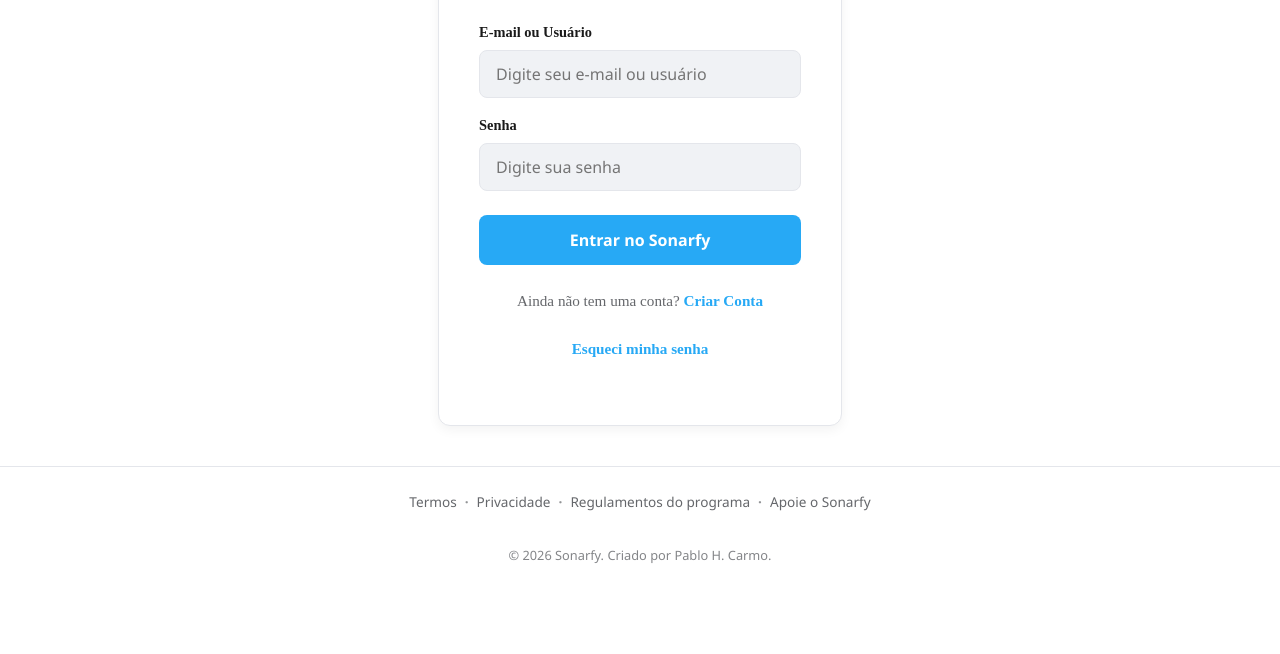
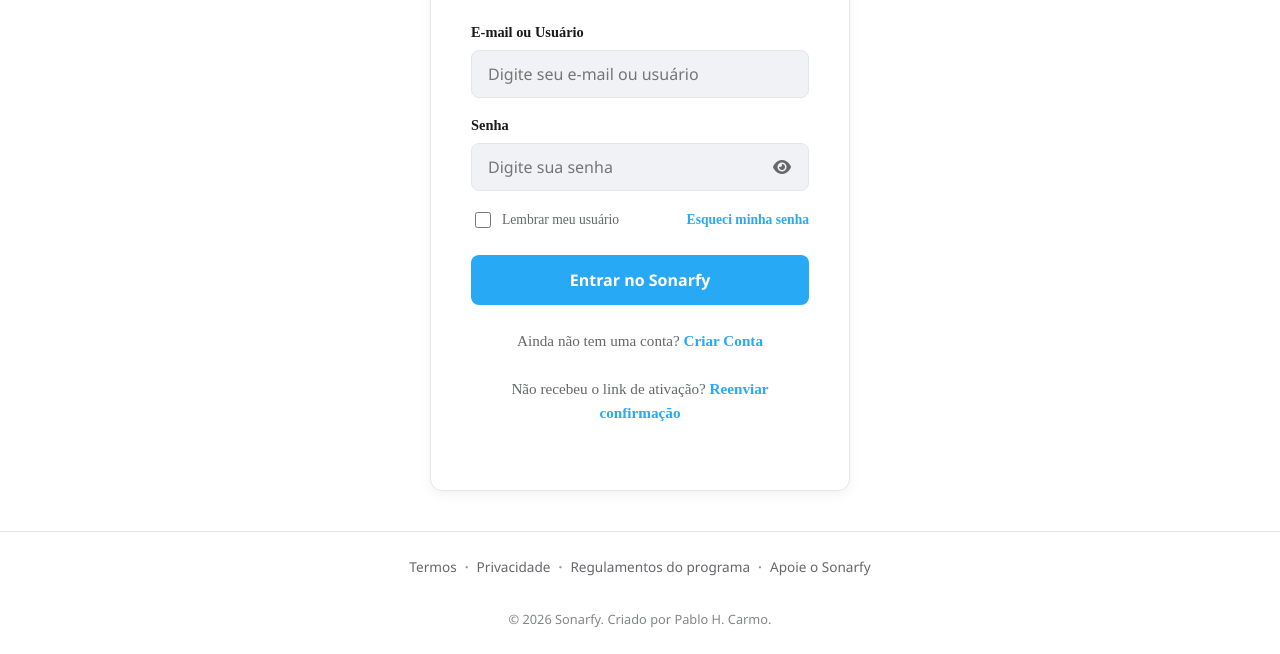
Before and after one commit to pablohcarmo/sonarfy-frontend, a website: page pages/login.html in a window 1280 px wide. Shown: the part 253-907 px from the top of the page. Before the commit the page ends 842 px from the top, so only its background shows below. Drawn offline with nearby package versions, Linux system fonts and the light colour scheme; a web font is replaced by a local one.

Commit message:
feat(login): enhance UI with password toggle, remember me option, and feedback states

```diff
--- a/css/login.css
+++ b/css/login.css
@@ -65,6 +65,70 @@
     background-color: var(--bg-color);
 }
 
+.password-input-wrapper {
+    position: relative;
+    width: 100%;
+}
+
+.password-input-wrapper .login-field {
+    padding-right: 44px;
+}
+
+.btn-toggle-password {
+    position: absolute;
+    top: 50%;
+    right: 12px;
+    transform: translateY(-50%);
+    background: transparent;
+    border: none;
+    color: var(--text-secondary);
+    font-size: 1rem;
+    cursor: pointer;
+    padding: 6px;
+    display: flex;
+    align-items: center;
+    justify-content: center;
+    transition: color 0.2s ease;
+}
+
+.btn-toggle-password:hover {
+    color: var(--accent-color);
+}
+
+.login-options {
+    display: flex;
+    justify-content: space-between;
+    align-items: center;
+    font-size: 0.85rem;
+    margin-top: 2px;
+}
+
+.checkbox-container {
+    display: flex;
+    align-items: center;
+    gap: 8px;
+    color: var(--text-secondary);
+    cursor: pointer;
+    user-select: none;
+}
+
+.checkbox-container input[type="checkbox"] {
+    accent-color: var(--accent-color);
+    cursor: pointer;
+    width: 16px;
+    height: 16px;
+}
+
+.forgot-password-link {
+    color: var(--accent-color);
+    text-decoration: none;
+    font-weight: 600;
+}
+
+.forgot-password-link:hover {
+    text-decoration: underline;
+}
+
 .error-message {
     color: #e74c3c;
     background-color: #fdeeea;
@@ -74,6 +138,26 @@
     margin-bottom: 16px;
     display: none;
     border: 1px solid #fad4cd;
+    text-align: left;
+    line-height: 1.4;
+}
+
+.feedback-success {
+    background-color: #e8f5e9 !important;
+    color: #2e7d32 !important;
+    border-color: #c8e6c9 !important;
+}
+
+body.dark-mode .feedback-success {
+    background-color: #1b3820 !important;
+    color: #81c784 !important;
+    border-color: #2e7d32 !important;
+}
+
+body.dark-mode .error-message:not(.feedback-success) {
+    background-color: #3b1816;
+    color: #fca5a5;
+    border-color: #7f1d1d;
 }
 
 .btn-submit {
@@ -85,12 +169,21 @@
     font-size: 1rem;
     font-weight: 600;
     cursor: pointer;
-    transition: background-color 0.2s ease;
+    transition: background-color 0.2s ease, opacity 0.2s ease;
     margin-top: 8px;
+    display: flex;
+    align-items: center;
+    justify-content: center;
+    gap: 8px;
 }
 
-.btn-submit:hover {
+.btn-submit:hover:not(:disabled) {
     background-color: #1b8cd1;
+}
+
+.btn-submit:disabled {
+    opacity: 0.7;
+    cursor: not-allowed;
 }
 
 .auth-links {
--- a/pages/login.html
+++ b/pages/login.html
@@ -38,9 +38,8 @@
         <h2>Bem-vindo de volta</h2>
         <p>Entre para continuar avaliando seus álbuns favoritos.</p>
 
-        <div id="errorMessage" class="error-message">
-            E-mail, usuário ou senha inválidos.
-        </div>
+        <div id="errorMessage" class="error-message" role="alert" aria-live="polite" style="display: none;"></div>
+        <div id="successMessage" class="error-message feedback-success" role="status" aria-live="polite" style="display: none;"></div>
 
         <form id="loginForm" class="login-form">
             <div class="input-group">
@@ -50,15 +49,28 @@
 
             <div class="input-group">
                 <label for="passwordField">Senha</label>
-                <input id="passwordField" class="login-field" type="password" placeholder="Digite sua senha" required autocomplete="current-password">
+                <div class="password-input-wrapper">
+                    <input id="passwordField" class="login-field" type="password" placeholder="Digite sua senha" required autocomplete="current-password">
+                    <button type="button" id="btnTogglePassword" class="btn-toggle-password" aria-label="Mostrar senha" title="Mostrar senha">
+                        <i class="fa-solid fa-eye"></i>
+                    </button>
+                </div>
             </div>
 
-            <button class="btn-submit" type="submit">Entrar no Sonarfy</button>
+            <div class="login-options">
+                <label class="checkbox-container">
+                    <input type="checkbox" id="rememberMeCheckbox">
+                    <span>Lembrar meu usuário</span>
+                </label>
+                <a href="recuperar-senha.html" class="forgot-password-link">Esqueci minha senha</a>
+            </div>
+
+            <button id="btnSubmitLogin" class="btn-submit" type="submit">Entrar no Sonarfy</button>
         </form>
 
         <div class="auth-links">
             <p>Ainda não tem uma conta? <a href="cadastro.html">Criar Conta</a></p>
-            <p style="margin-top: 8px;"><a href="recuperar-senha.html">Esqueci minha senha</a></p>
+            <p style="margin-top: 10px;">Não recebeu o link de ativação? <a href="verify.html">Reenviar confirmação</a></p>
         </div>
     </div>
 </main>
```
